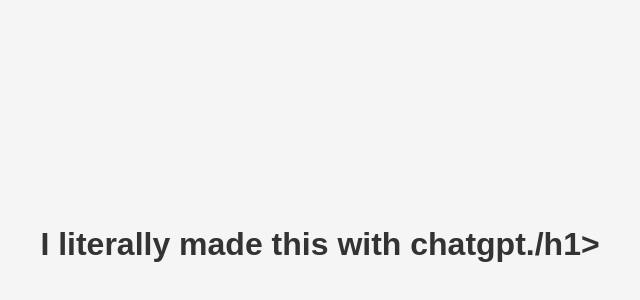
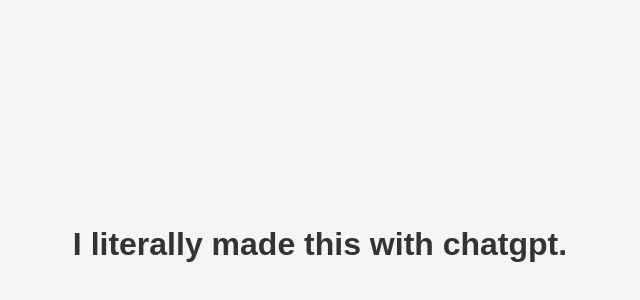
Before and after one commit to websiteurl-hub/qr-message-site, a plain HTML site: page index.html in a window 1280 px wide. Shown: the part 156-456 px from the top of the page, without its empty margins (320-960 px from the left). Drawn offline with Linux system fonts and the light colour scheme.

Commit message:
Update index.html

```diff
--- a/index.html
+++ b/index.html
@@ -21,6 +21,6 @@
     </style>
 </head>
 <body>
-    <h1>I literally made this with chatgpt./h1>
+    <h1>I literally made this with chatgpt.</h1>
 </body>
 </html>
```
